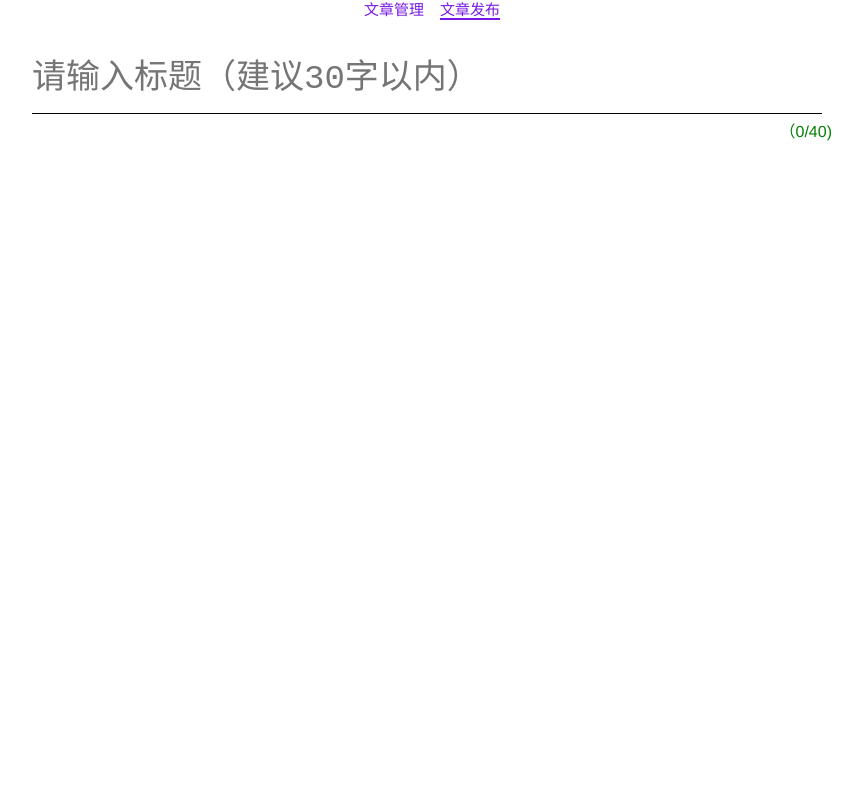
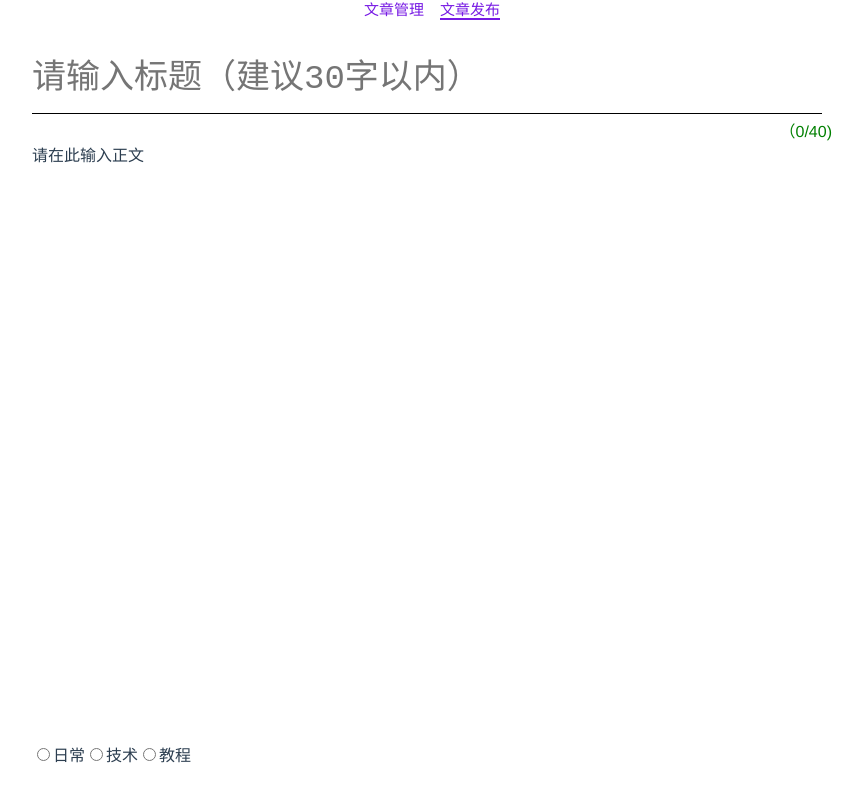
Before and after one commit to D1N910/d1n910blog, a Vue app in the folder blogpcbg/: page /#/page_publish in a window 1280 px wide. Shown: the part 287-1088 px from the top of the page, without its empty margins (208-1071 px from the left). Before the commit the page ends 800 px from the top, so only its background shows below. Built offline with nearby package versions, Linux system fonts and the light colour scheme.

Commit message:
添加了发布文章

```diff
--- a/blogpcbg/package.json
+++ b/blogpcbg/package.json
@@ -61,6 +61,7 @@
     "vue-loader": "^13.3.0",
     "vue-style-loader": "^3.0.1",
     "vue-template-compiler": "^2.5.2",
+    "vue-validator": "^3.0.0-alpha.2",
     "webpack": "^3.6.0",
     "webpack-bundle-analyzer": "^2.9.0",
     "webpack-dev-server": "^2.9.1",
--- /dev/null
+++ b/blogpcbg/src/components/PagePublish/InputRadio.vue
@@ -0,0 +1,23 @@
+<template>
+    <div class="inputradio">
+        <input id="radio.id" type="radio" name="tag" :value="radio.name" v-model="checkedValue">
+        <label for="radio.id">{{radio.name}}</label>
+    </div>
+</template>
+<script>
+export default {
+  name: 'inputradio',
+  props: ['radio'],
+  data() {
+    return {
+      checkedValue: '',
+    };
+  },
+};
+</script>
+
+<style scoped>
+.inputradio{
+    display: inline;
+}
+</style>
--- a/blogpcbg/src/components/PagePublish/PagePublish.vue
+++ b/blogpcbg/src/components/PagePublish/PagePublish.vue
@@ -7,15 +7,34 @@
           （{{getTitleLength}}/40)
         </div>
       </div>
-
+      <div class="articleContent" contenteditable="true">
+        <p v-for="p in articleContent" :key="p" v-html="p"></p>
+      </div>
+      <div class="tag">
+        <InputRadio  v-for="item in taglists" :key="item.id" :radio="item"/>
+      </div>
     </div>
 </template>
 <script>
+import InputRadio from './InputRadio';
+
 export default {
   name: 'PageManager',
+  components: { InputRadio },
   data() {
     return {
       PageTitle: '',
+      taglists: [{
+        id: 'daily',
+        name: '日常',
+      }, {
+        id: 'technology',
+        name: '技术',
+      }, {
+        id: 'tutorial',
+        name: '教程',
+      }],
+      articleContent: ['请在此输入正文'],
     };
   },
   computed: {
@@ -53,6 +72,9 @@ export default {
   padding: 0px;
   margin: 0px;
 }
+.articleContent{
+  outline: 0px;
+}
 .pagemanager{
   text-align: left;
   padding: 30px 0;
@@ -73,4 +95,10 @@ export default {
 .showtitleNumber{
   text-align: right;
 }
+.articleContent{
+  height: 600px;
+}
+.origin-placeholder{
+  color: #ccd0d4;
+}
 </style>
```
Also changed, not shown: 1 other file (tests, documents, lock files or other folders).
